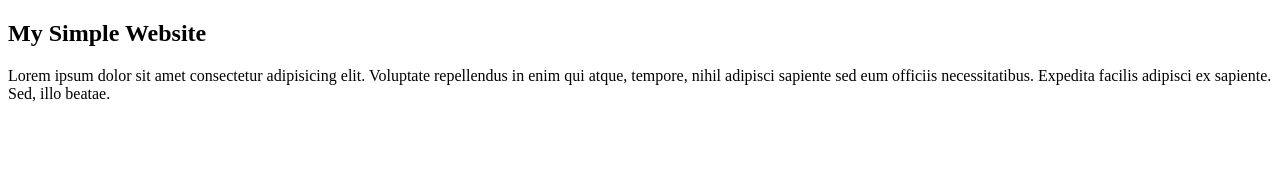
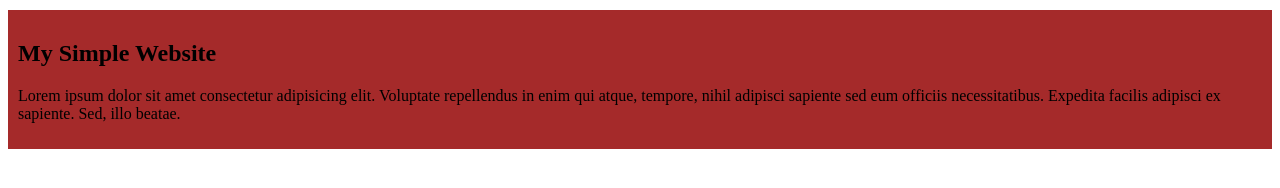
Before and after one commit to crocodile-fly/my-simple-website, a plain HTML site: page index.html in a window 1280 px wide. Drawn offline with Linux system fonts and the light colour scheme.

```diff
--- a/index.html
+++ b/index.html
@@ -4,6 +4,7 @@
     <meta charset="UTF-8">
     <meta name="viewport" content="width=device-width, initial-scale=1.0">
     <title>My Simple Website</title>
+    <link rel="stylesheet" href="style.css">
 </head>
 <body>
 
--- /dev/null
+++ b/style.css
@@ -0,0 +1,5 @@
+div{
+    background-color: brown;
+    padding: 10px;
+    margin-top: 10px;
+}
```
